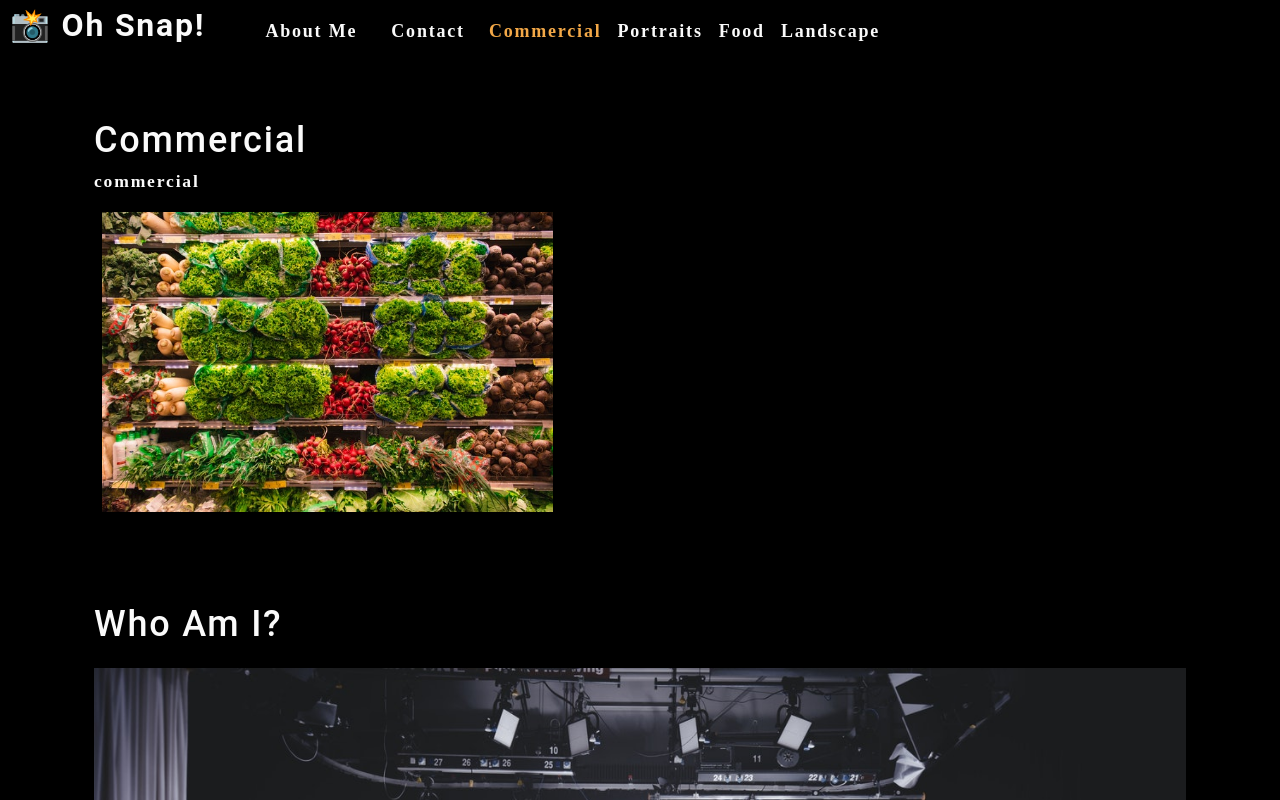
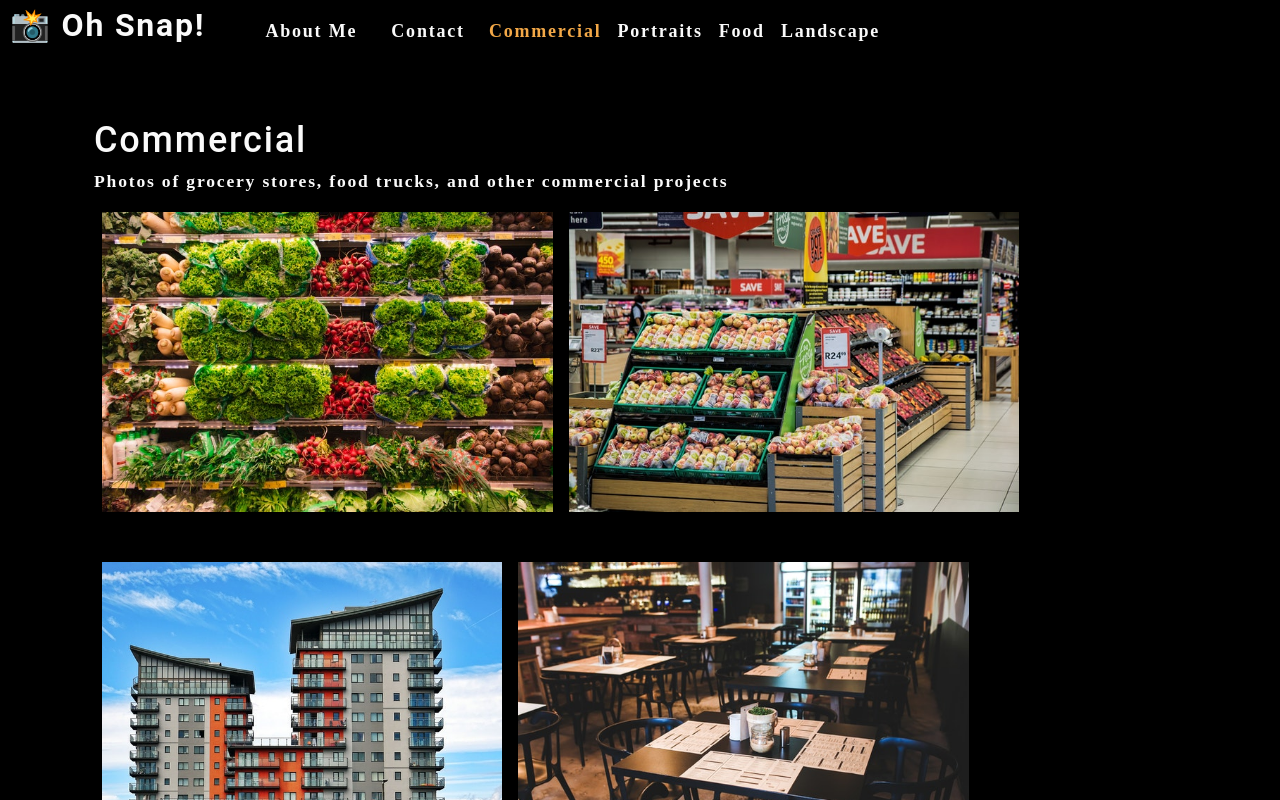
Before and after one commit to dannyramirezgd/photo-port, a React (Create React App) app: page / in a window 1280 px wide. Shown: the top 800 px of the page. Built offline with nearby package versions, Linux system fonts and the light colour scheme.

Commit message:
photos are appearing in gallery by category

```diff
--- a/src/App.js
+++ b/src/App.js
@@ -24,7 +24,7 @@
         currentCategory={currentCategory}
       />
       <main>
-        <Gallery />
+        <Gallery currentCategory={currentCategory} />
         <About />
 
       </main>
--- a/src/components/Gallery/index.js
+++ b/src/components/Gallery/index.js
@@ -1,24 +1,14 @@
 import React from 'react';
 import { capitalizeFirstLetter } from '../../utils/helpers';
-import photo from '../../assets/small/commercial/0.jpg';
+import PhotoList from '../PhotoList';
 
-const Gallery = (props) => {
-  const currentCategory = {
-    name: 'commercial',
-    description:
-      'Photos of grocery stores, food trucks, and other commercial projects',
-  };
+const Gallery = ({currentCategory}) => {
+  const { name, description } = currentCategory
   return (
     <section>
-      <h1>{capitalizeFirstLetter(currentCategory.name)}</h1>
-      <p>{currentCategory.name}</p>
-      <div className='flex-row'>
-        <img
-          src={photo}
-          alt="Commercial Example"
-          className="img-thumbnail mx-1"
-        />
-      </div>
+      <h1 data-testid='h1tag'>{capitalizeFirstLetter(name)}</h1>
+      <p>{description}</p>
+      <PhotoList category={currentCategory.name}/>
     </section>
   );
 };
--- a/src/components/Nav/index.js
+++ b/src/components/Nav/index.js
@@ -1,14 +1,15 @@
-import React from 'react';
+import React, { useEffect } from 'react';
 import { capitalizeFirstLetter } from '../../utils/helpers';
 
 const Nav = (props) => {
-  const {
-    categories = [],
-    setCurrentCategory,
-    currentCategory,
-  } = props;
+  const { categories = [], setCurrentCategory, currentCategory } = props;
+
+  useEffect(() => {
+    document.title = capitalizeFirstLetter(currentCategory.name);
+  }, [currentCategory]);
+
   return (
-    <header data-testid="header" className="flex-row px-1">
+    <header className="flex-row px-1">
       <h2>
         <a data-testid="link" href="/">
           <span role="img" aria-label="camera">
--- /dev/null
+++ b/src/components/PhotoList/index.js
@@ -0,0 +1,139 @@
+import React, { useState } from 'react';
+
+function PhotoList({ category }) {
+  const [photos] = useState([
+    {
+      name: 'Grocery aisle',
+      category: 'commercial',
+      description:
+        'Lorem ipsum dolor sit amet, consectetur adipiscing elit. Nunc ultricie',
+    },
+    {
+      name: 'Grocery booth',
+      category: 'commercial',
+      description:
+        'Lorem ipsum dolor sit amet, consectetur adipiscing elit. Nunc ultricie',
+    },
+    {
+      name: 'Building exterior',
+      category: 'commercial',
+      description:
+        'Lorem ipsum dolor sit amet, consectetur adipiscing elit. Nunc ultricie',
+    },
+    {
+      name: 'Restaurant table',
+      category: 'commercial',
+      description:
+        'Lorem ipsum dolor sit amet, consectetur adipiscing elit. Nunc ultricie',
+    },
+    {
+      name: 'Cafe interior',
+      category: 'commercial',
+      description:
+        'Lorem ipsum dolor sit amet, consectetur adipiscing elit. Nunc ultricie',
+    },
+    {
+      name: 'Cat green eyes',
+      category: 'portraits',
+      description:
+        'Lorem ipsum dolor sit amet, consectetur adipiscing elit. Nunc ultricie',
+    },
+    {
+      name: 'Green parrot',
+      category: 'portraits',
+      description:
+        'Lorem ipsum dolor sit amet, consectetur adipiscing elit. Nunc ultricie',
+    },
+    {
+      name: 'Yellow macaw',
+      category: 'portraits',
+      description:
+        'Lorem ipsum dolor sit amet, consectetur adipiscing elit. Nunc ultricie',
+    },
+    {
+      name: 'Pug smile',
+      category: 'portraits',
+      description:
+        'Lorem ipsum dolor sit amet, consectetur adipiscing elit. Nunc ultricie',
+    },
+    {
+      name: 'Pancakes',
+      category: 'food',
+      description:
+        'Lorem ipsum dolor sit amet, consectetur adipiscing elit. Nunc ultricie',
+    },
+    {
+      name: 'Burrito',
+      category: 'food',
+      description:
+        'Lorem ipsum dolor sit amet, consectetur adipiscing elit. Nunc ultricie',
+    },
+    {
+      name: 'Scallop pasta',
+      category: 'food',
+      description:
+        'Lorem ipsum dolor sit amet, consectetur adipiscing elit. Nunc ultricie',
+    },
+    {
+      name: 'Burger',
+      category: 'food',
+      description:
+        'Lorem ipsum dolor sit amet, consectetur adipiscing elit. Nunc ultricie',
+    },
+    {
+      name: 'Fruit bowl',
+      category: 'food',
+      description:
+        'Lorem ipsum dolor sit amet, consectetur adipiscing elit. Nunc ultricie',
+    },
+    {
+      name: 'Green river',
+      category: 'landscape',
+      description:
+        'Lorem ipsum dolor sit amet, consectetur adipiscing elit. Nunc ultricie',
+    },
+    {
+      name: 'Docks',
+      category: 'landscape',
+      description:
+        'Lorem ipsum dolor sit amet, consectetur adipiscing elit. Nunc ultricie',
+    },
+    {
+      name: 'Panoramic village by sea',
+      category: 'landscape',
+      description:
+        'Lorem ipsum dolor sit amet, consectetur adipiscing elit. Nunc ultricie',
+    },
+    {
+      name: 'Domestic landscape',
+      category: 'landscape',
+      description:
+        'Lorem ipsum dolor sit amet, consectetur adipiscing elit. Nunc ultricie',
+    },
+    {
+      name: 'Park bench',
+      category: 'landscape',
+      description:
+        'Lorem ipsum dolor sit amet, consectetur adipiscing elit. Nunc ultricie',
+    },
+  ]);
+
+  const currentPhotos = photos.filter((photo) => photo.category === category);
+
+  return (
+    <div>
+      <div className="flex-row">
+          {currentPhotos.map((image, i) => (
+              <img
+              src={require(`../../assets/small/${category}/${i}.jpg`)}
+                alt={image.name}
+                className='img-thumbnail mx-1'
+                key={image.name}
+                />
+          ))}
+      </div>
+    </div>
+  );
+}
+
+export default PhotoList;
```
